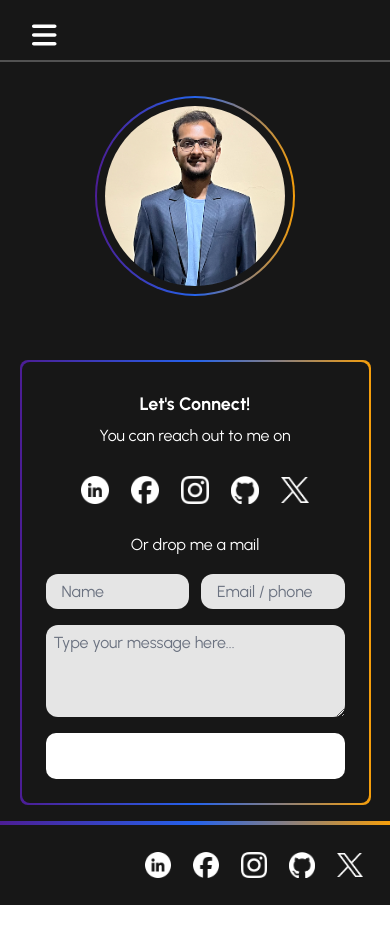
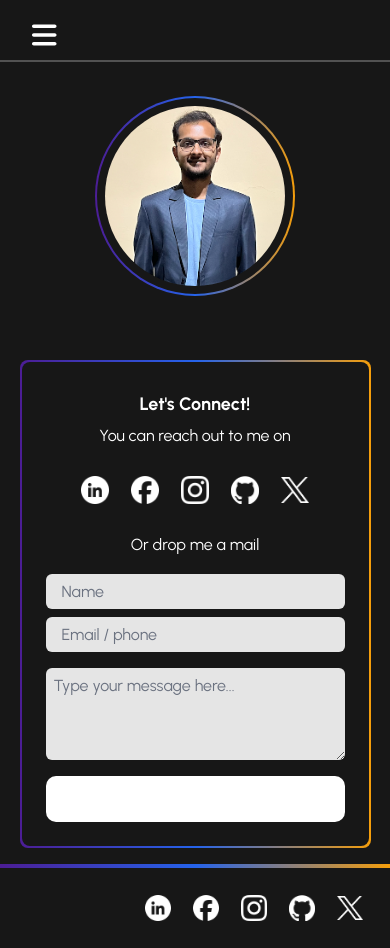
Before and after one commit to ak6jackpot/portfolio, a React (Vite) app: page /contact in a window 390 px wide. Before the commit the page ends 905 px from the top, so only its background shows below. Built offline with nearby package versions, Linux system fonts and the light colour scheme; no server answers.

Commit message:
mail added

```diff
--- a/package.json
+++ b/package.json
@@ -14,6 +14,7 @@
     "@testing-library/user-event": "^12.8.3",
     "dotenv": "^16.0.1",
     "react": "^18.2.0",
+    "react-activity": "^2.1.3",
     "react-datepicker": "^4.5.0",
     "react-dom": "^18.2.0",
     "react-helmet": "^6.1.0",
--- a/src/components/Button.tsx
+++ b/src/components/Button.tsx
@@ -1,4 +1,6 @@
 import React from "react";
+import { Sentry } from "react-activity";
+import "react-activity/dist/Sentry.css";
 
 const shapes = {
   circle: "rounded-[50%]",
@@ -25,7 +27,10 @@ const sizes = {
 } as const;
 
 type ButtonProps = Omit<
-  React.DetailedHTMLProps<React.ButtonHTMLAttributes<HTMLButtonElement>, HTMLButtonElement>,
+  React.DetailedHTMLProps<
+    React.ButtonHTMLAttributes<HTMLButtonElement>,
+    HTMLButtonElement
+  >,
   "onClick"
 > &
   Partial<{
@@ -37,6 +42,7 @@ type ButtonProps = Omit<
     variant: keyof typeof variants;
     size: keyof typeof sizes;
     color: string;
+    loading: boolean;
   }>;
 const Button: React.FC<React.PropsWithChildren<ButtonProps>> = ({
   children,
@@ -47,15 +53,24 @@ const Button: React.FC<React.PropsWithChildren<ButtonProps>> = ({
   variant = "fill",
   size = "xs",
   color = "black_900",
+  loading = false,
   ...restProps
 }) => {
   return (
     <button
-      className={`${className} flex items-center justify-center text-center cursor-pointer ${(shape && shapes[shape]) || ""} ${(size && sizes[size]) || ""} ${(variant && variants[variant]?.[color as keyof (typeof variants)[typeof variant]]) || ""}`}
+      className={`${className} flex items-center justify-center text-center cursor-pointer ${
+        (shape && shapes[shape]) || ""
+      } ${(size && sizes[size]) || ""} ${
+        (variant &&
+          variants[variant]?.[
+            color as keyof (typeof variants)[typeof variant]
+          ]) ||
+        ""
+      }`}
       {...restProps}
     >
       {!!leftIcon && leftIcon}
-      {children}
+      {loading ? <Sentry /> : children}
       {!!rightIcon && rightIcon}
     </button>
   );
--- a/src/pages/Contact.tsx
+++ b/src/pages/Contact.tsx
@@ -16,8 +16,7 @@ export default function ContactPage() {
   const [contact, setContact] = useState("");
   const [name, setName] = useState("");
   const [content, setContent] = useState("");
-  const form = useRef();
-
+  const [loading, setLoading] = useState(false);
   const validContact =
     contact?.match(/^\S+@\S+\.\S+$/) ||
     contact?.match(/^(\+91[\-\s]?)?[0]?(91)?[6789]\d{9}$/);
@@ -27,29 +26,34 @@ export default function ContactPage() {
   }, []);
 
   const sendMail = () => {
-    // emailjs
-    //   .sendForm(
-    //     SERVICE_ID,
-    //     TEMPLATE_ID,
-    //     {
-    //       from_name: "John Doe",
-    //       to_name: "Akshat Singh",
-    //       message: "Hello! This is a test message.",
-    //     },
-    //     {
-    //       publicKey: PUBLIC_KEY,
-    //     }
-    //   )
-    //   .then(
-    //     (result) => {
-    //       console.log("Email successfully sent:", result.text);
-    //     },
-    //     (error) => {
-    //       console.error("Error sending email:", error.text);
-    //     }
-    //   );
-
-    console.log(form.current);
+    setLoading(true);
+    emailjs
+      .send(
+        SERVICE_ID,
+        TEMPLATE_ID,
+        {
+          from_name: name,
+          message: `${content}\n\n${name}\n${contact}`,
+        },
+        {
+          publicKey: PUBLIC_KEY,
+        }
+      )
+      .then(
+        (result) => {
+          console.log("Email successfully sent:", result.text);
+          setLoading(false);
+          alert("Message sent successfully!");
+          setName("");
+          setContact("");
+          setContent("");
+        },
+        (error) => {
+          console.error("Error sending email:", error);
+          setLoading(false);
+          alert("Failed to send the message. Please try again.");
+        }
+      );
   };
 
   return (
@@ -124,15 +128,15 @@ export default function ContactPage() {
               </div>
               <div className="flex flex-col items-center justify-center py-4 mx-4">
                 <span className="text-white py-1">Or drop me a mail</span>
-                <div className="flex flex-row my-4 w-full justify-between">
+                <div className="flex flex-col md:flex-row my-4 w-full justify-between">
                   <input
-                    className="bg-neutral-200 w-[48%] p-2 pl-4 rounded-xl"
+                    className="bg-neutral-200 w-full md:w-[48%] mb-2 md:mb-0 p-2 pl-4 rounded-md md:rounded-lg"
                     placeholder="Name"
                     value={name}
                     onChange={(e) => setName(e.target.value)}
                   />
                   <input
-                    className="bg-neutral-200 w-[48%] p-2 pl-4 rounded-xl"
+                    className="bg-neutral-200 w-full md:w-[48%] p-2 pl-4 rounded-md md:rounded-lg"
                     placeholder="Email / phone"
                     value={contact}
                     onChange={(e) => setContact(e.target.value)}
@@ -144,7 +148,7 @@ export default function ContactPage() {
                   )}
                 </div>
                 <textarea
-                  className="bg-neutral-200 w-full p-2 rounded-xl"
+                  className="bg-neutral-200 w-full p-2 rounded-md md:rounded-lg"
                   placeholder="Type your message here..."
                   rows={4}
                   maxLength={250}
@@ -153,6 +157,7 @@ export default function ContactPage() {
                 />
                 <Button
                   onClick={sendMail}
+                  loading={loading}
                   disabled={!buttonEnabled}
                   className={`bg-gradient-to-r text-white font-urbanistNormal ${
                     buttonEnabled
```
Also changed, not shown: 1 other file (tests, documents, lock files or other folders).
